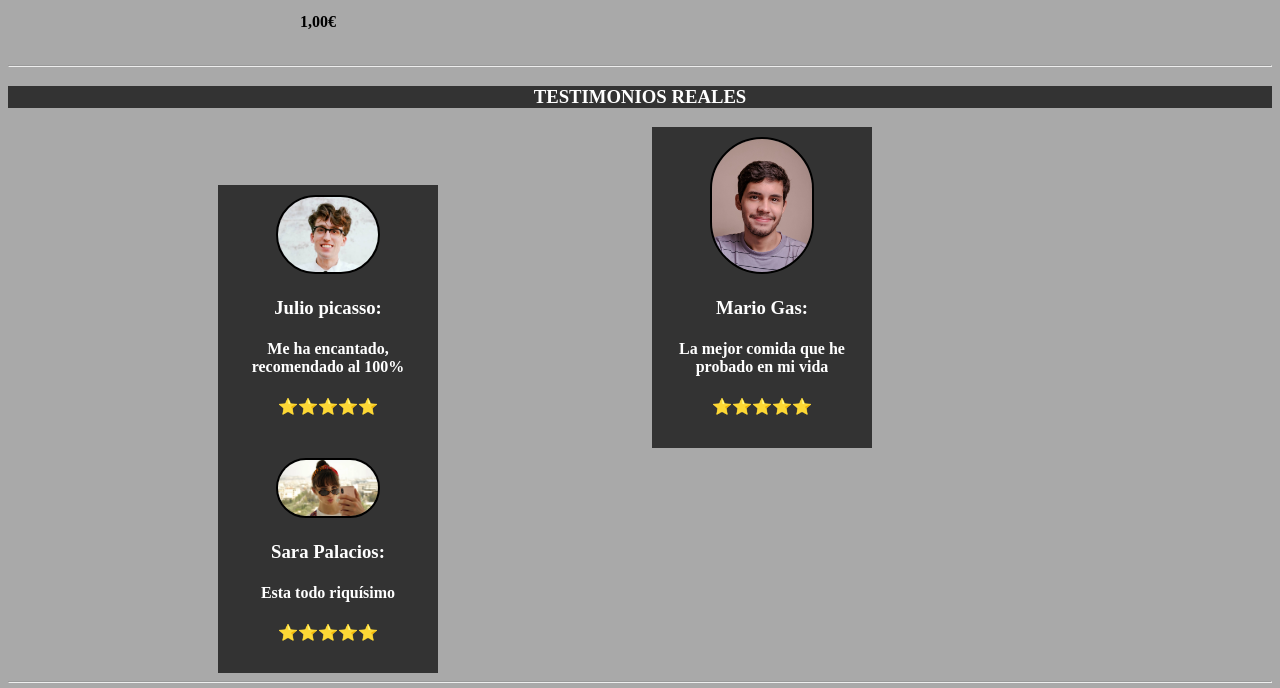
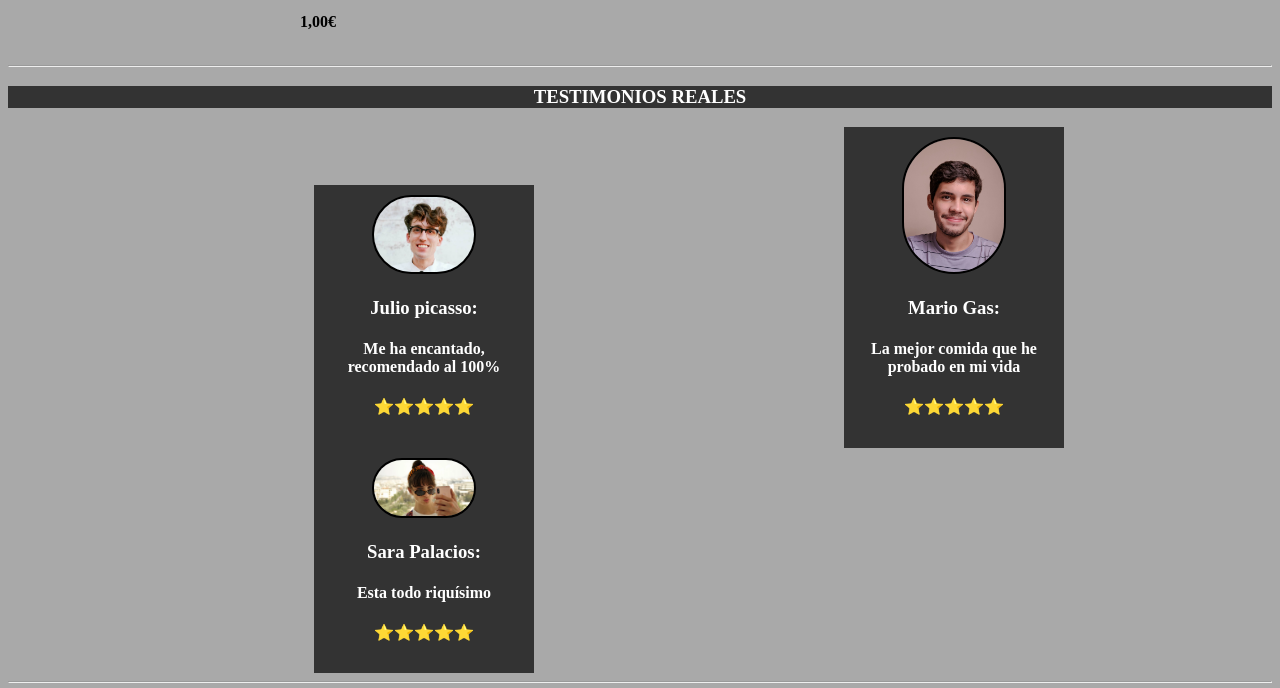
Before and after one commit to AngelRuizGarcia/Reto_HTML_CSS, a plain HTML site: page pan.html in a window 1280 px wide. Shown: the part 3357-4045 px from the top of the page. Drawn offline with Linux system fonts and the light colour scheme.

Commit message:
tonteria de resolucion

```diff
--- a/estilos/estilosProductos.css
+++ b/estilos/estilosProductos.css
@@ -141,7 +141,7 @@ h3 {
     box-sizing: border-box;
     justify-content: center;
     font-weight: bold;
-    margin-left: 210px;
+    margin-left: 306px;
 }
 .perfiltestimonio{
     width: 100px;
```
